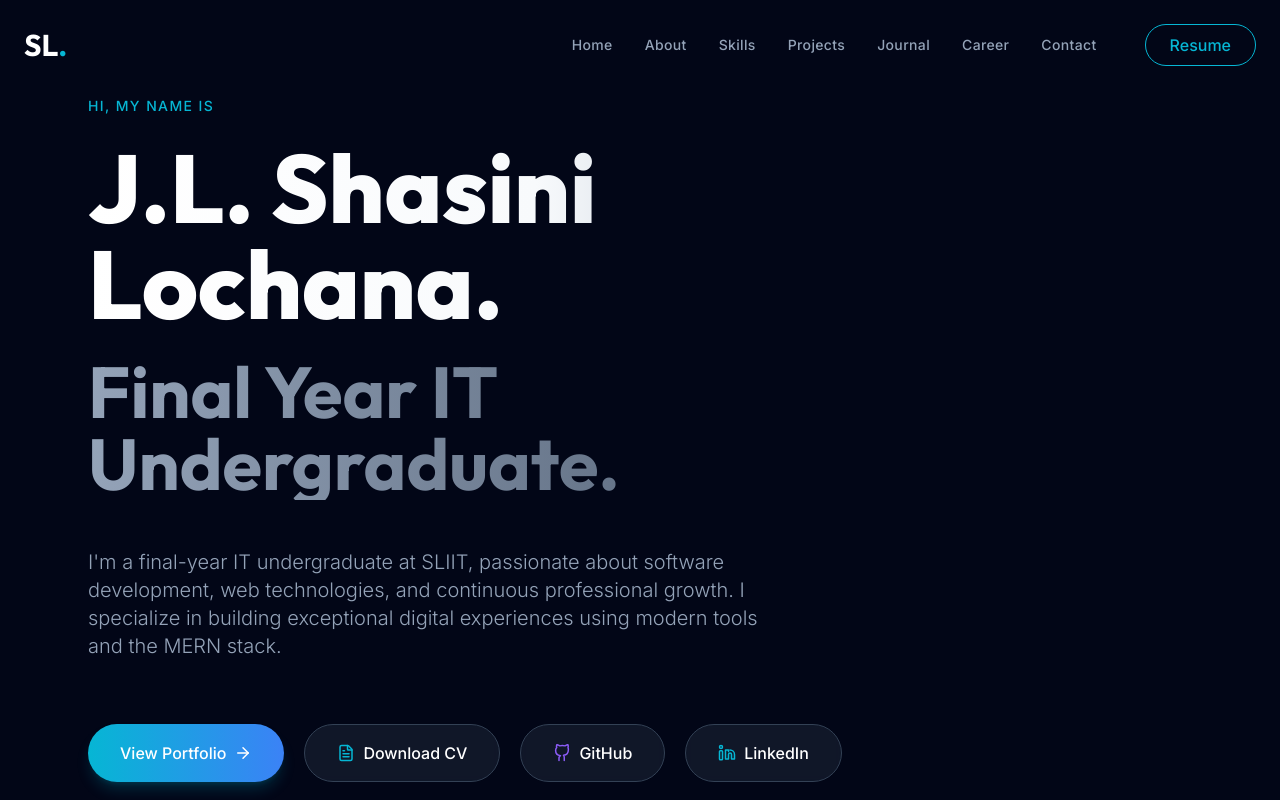
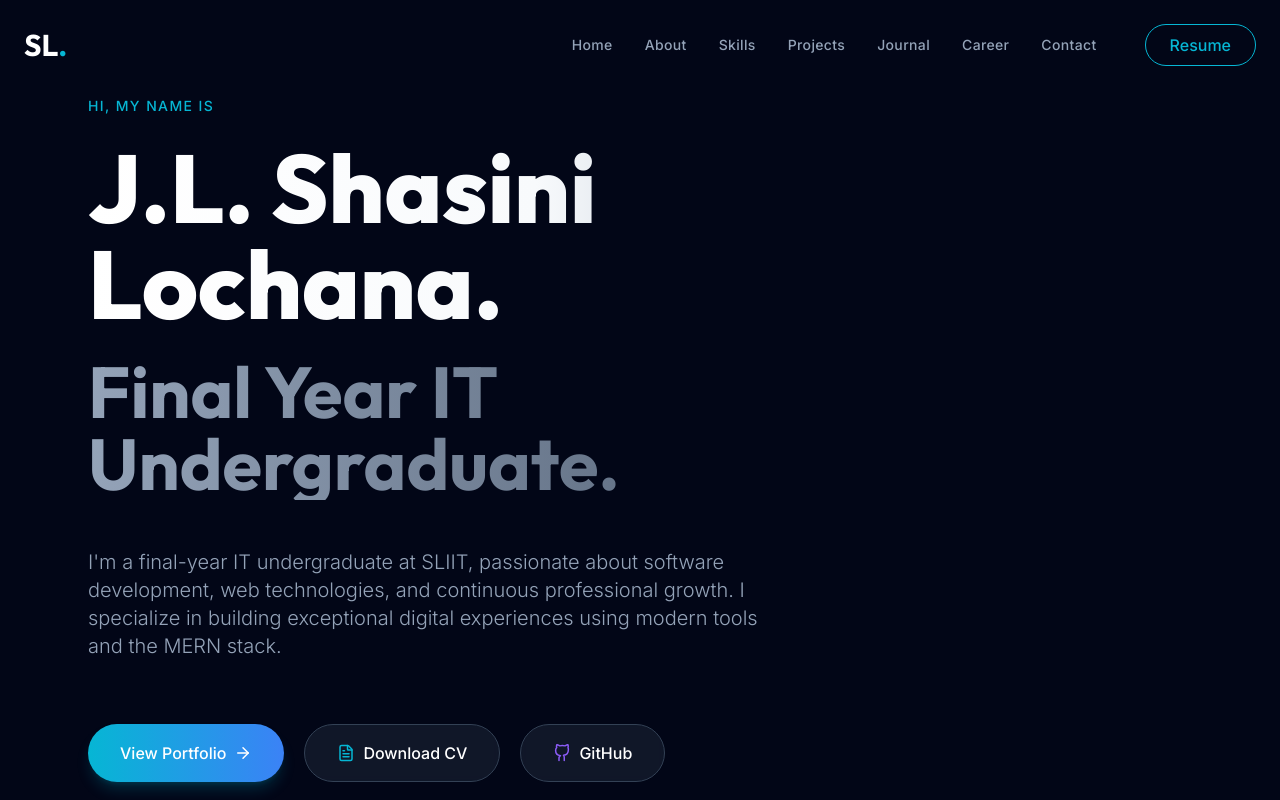
Before and after one commit to lochanajayasinghe/ppw-portfolio-mern, a React (Vite) app in the folder frontend/: page / in a window 1280 px wide. Shown: the top 800 px of the page. Built offline with nearby package versions, Linux system fonts and the light colour scheme.

Commit message:
Update Hero.jsx

```diff
--- a/frontend/src/components/Hero.jsx
+++ b/frontend/src/components/Hero.jsx
@@ -1,14 +1,6 @@
 import { FileText, ArrowRight } from 'lucide-react';
 import { Link } from 'react-scroll';
 import { motion } from 'framer-motion';
-
-const LinkedinIcon = ({ size = 24, className = "" }) => (
-  <svg xmlns="http://www.w3.org/2000/svg" width={size} height={size} viewBox="0 0 24 24" fill="none" stroke="currentColor" strokeWidth="2" strokeLinecap="round" strokeLinejoin="round" className={className}>
-    <path d="M16 8a6 6 0 0 1 6 6v6h-4v-6a2 2 0 0 0-2-2 2 2 0 0 0-2 2v6h-4v-12h4v2" />
-    <rect x="2" y="9" width="4" height="12" rx="1" />
-    <circle cx="4" cy="4" r="2" />
-  </svg>
-);
 
 const GithubIcon = ({ size = 24, className = "" }) => (
   <svg xmlns="http://www.w3.org/2000/svg" width={size} height={size} viewBox="0 0 24 24" fill="none" stroke="currentColor" strokeWidth="2" strokeLinecap="round" strokeLinejoin="round" className={className}>
@@ -93,14 +85,6 @@ const Hero = () => {
           >
             <GithubIcon size={18} className="text-accentPurple" /> GitHub
           </a>
-          <a
-            href="https://www.linkedin.com/in/lochana-jayasinghe-a28674319/"
-            target="_blank"
-            rel="noopener noreferrer"
-            className="flex items-center gap-2 bg-slate-800/50 backdrop-blur-sm border border-slate-700 hover:border-accentCyan text-white px-8 py-4 rounded-full font-medium transition-all duration-300 hover:-translate-y-1"
-          >
-            <LinkedinIcon size={18} className="text-accentCyan" /> LinkedIn
-          </a>
         </motion.div>
       </motion.div>
     </section>
```
